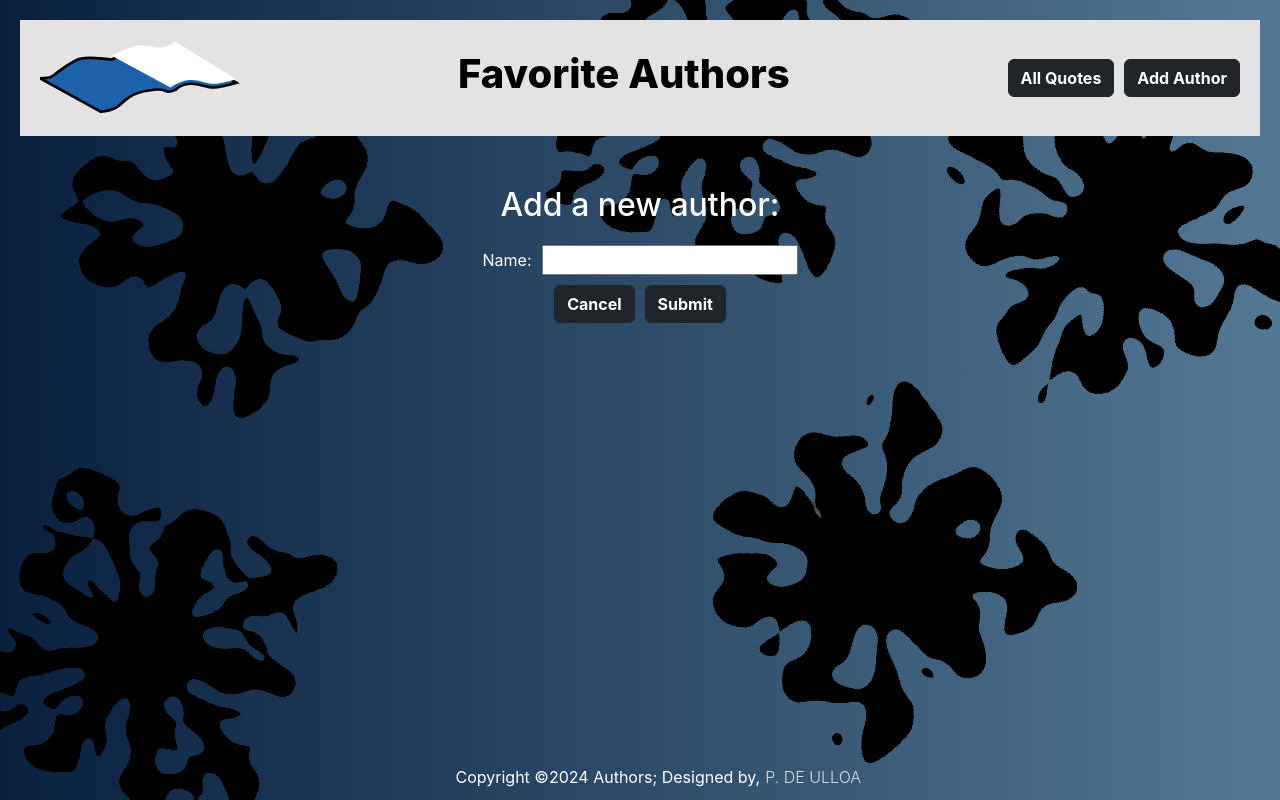
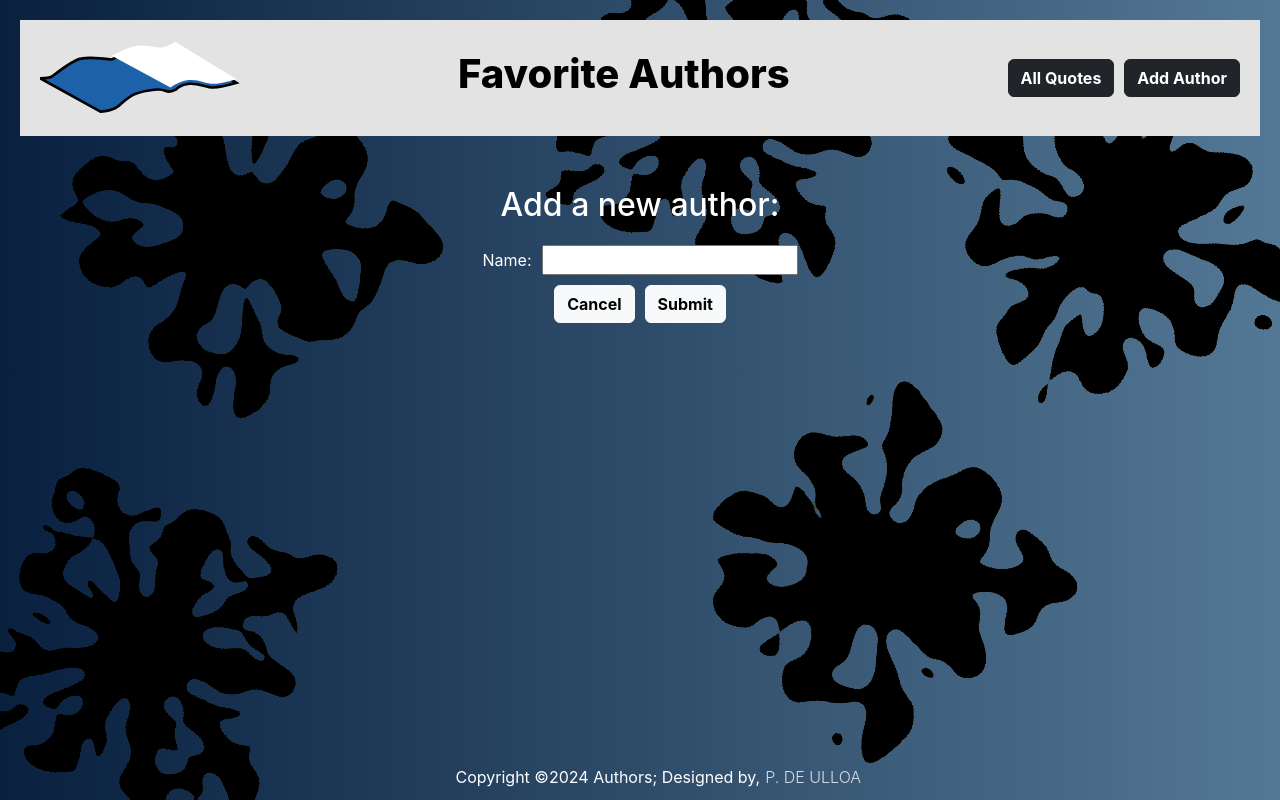
Before and after one commit to PaulDeUlloa/MERN_Authors, a React (Create React App) app in the folder client/: page /authors/new in a window 1280 px wide. Built offline with nearby package versions, Linux system fonts and the light colour scheme.

Commit message:
create page button change

```diff
--- a/client/src/App.css
+++ b/client/src/App.css
@@ -282,6 +282,12 @@ body{
   margin-bottom: 20px;
 }
 
+#createLinksFontColor{
+  text-decoration: none;
+  color:rgb(0, 0, 0);
+  font-weight: 650;
+}
+
 #cancelSubmitButtonsFont{
   font-weight: 700;
   font-family:Arial, Helvetica, sans-serif;
--- a/client/src/view/CreateAuthor.jsx
+++ b/client/src/view/CreateAuthor.jsx
@@ -40,15 +40,15 @@ const CreateAuthor = () => {
             />
           </div>
           <div id="buttonSpacing">
-            <button class="btn btn-dark">
-              <Link to="/authors" id="navbarLinksFontColor">
+            <button class="btn btn-light">
+              <Link to="/authors" id="createLinksFontColor">
                 Cancel
               </Link>
             </button>
             <button
-              class="btn btn-dark"
+              class="btn btn-light"
               type="submit"
-              id="navbarLinksFontColor"
+              id="createLinksFontColor"
             >
               Submit
             </button>
```
